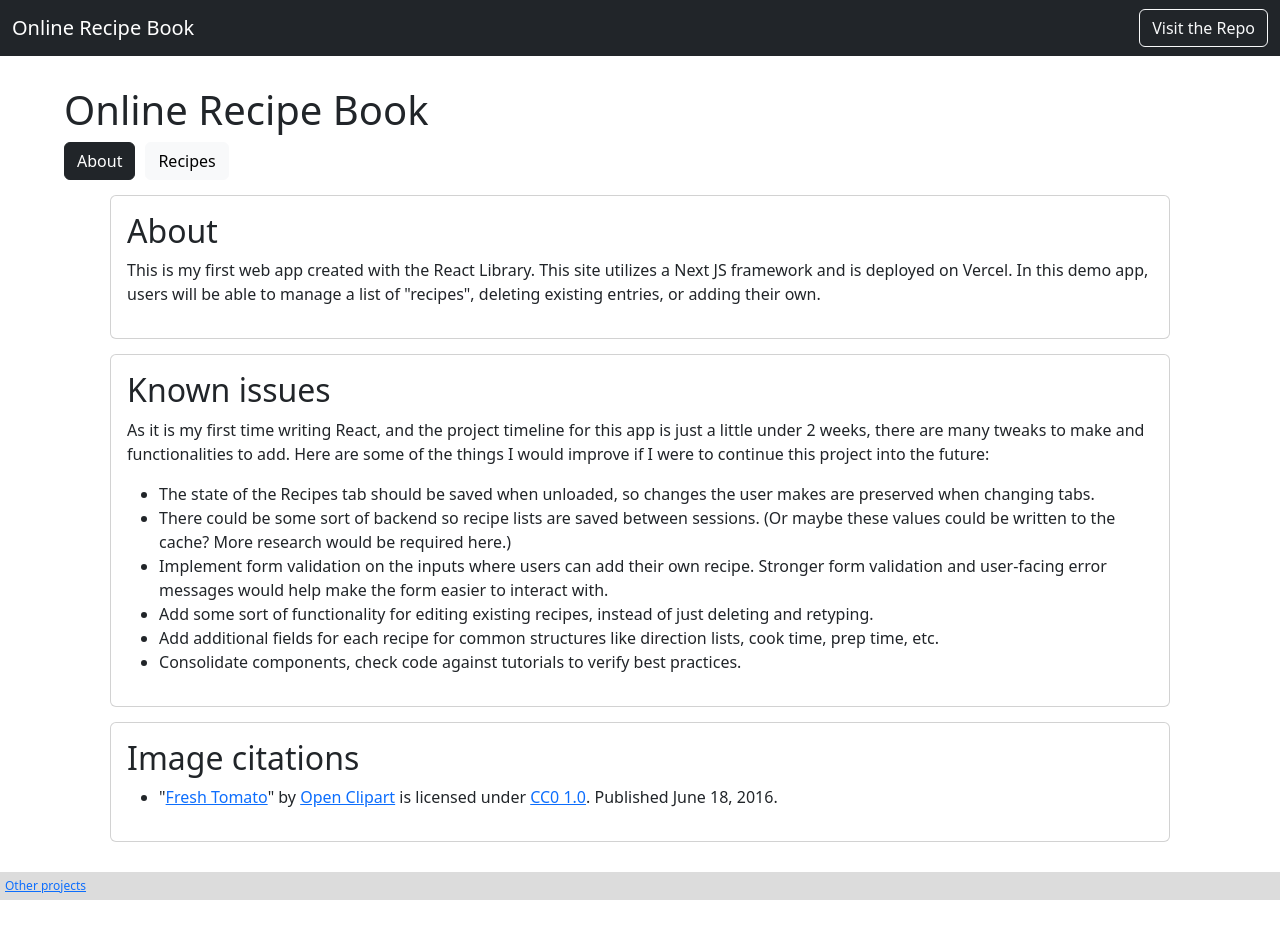
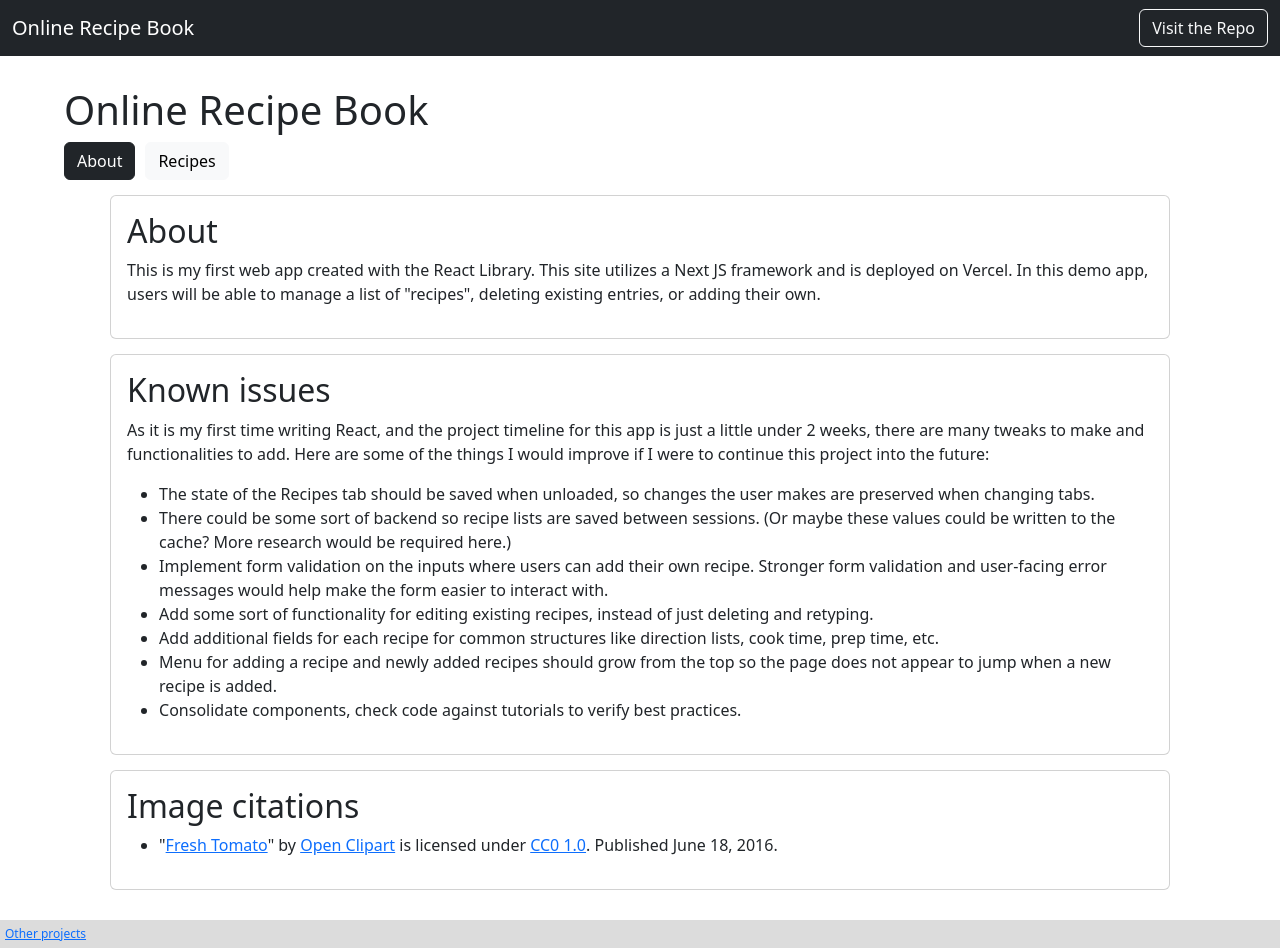
Before and after one commit to BenA03/portfolio-nextjs, a Next.js app: page / in a window 1280 px wide. Before the commit the page ends 900 px from the top, so only its background shows below. Built offline with nearby package versions, Linux system fonts and the light colour scheme.

Commit message:
added stretch goal

```diff
--- a/components/About.js
+++ b/components/About.js
@@ -26,6 +26,7 @@ function About() {
                         <li>Add some sort of functionality for editing existing recipes, instead of just deleting and retyping.</li>
                         <li>Add additional fields for each recipe for common structures like direction lists, cook time, prep time, etc.
                         </li>
+                        <li>Menu for adding a recipe and newly added recipes should grow from the top so the page does not appear to jump when a new recipe is added.</li>
                         <li>Consolidate components, check code against tutorials to verify best practices.</li>
                     </ul>
                 </div>
```
